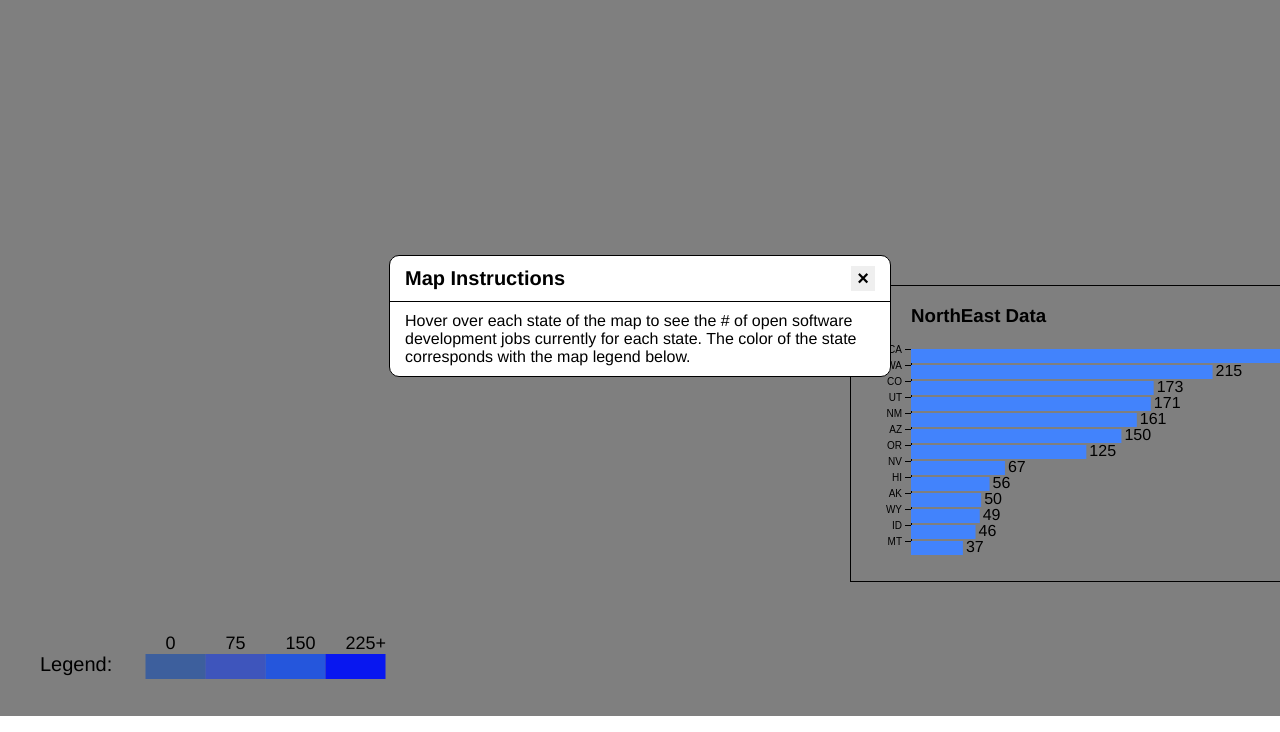
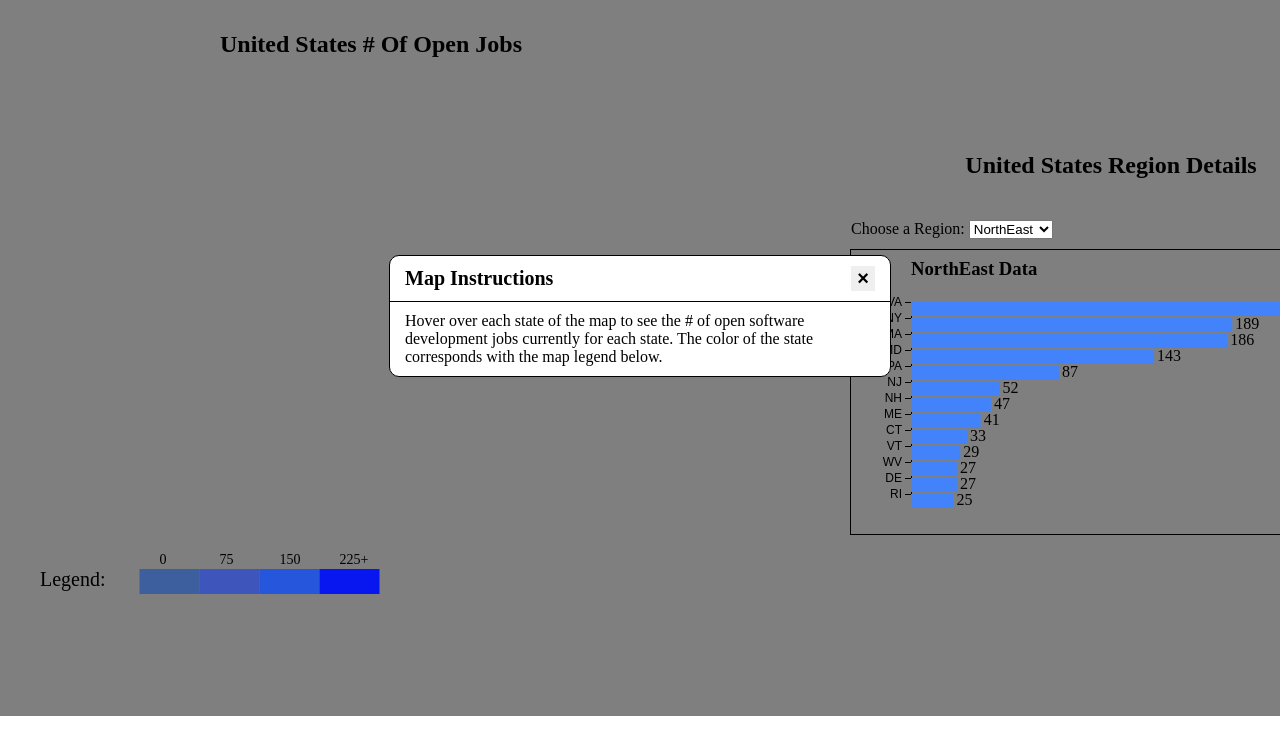
Before and after one commit to apgupta3091/Javascript-Project, a website with bundled scripts: page index.html in a window 1280 px wide. Shown: the part 84-816 px from the top of the page. Built offline with nearby package versions, Linux system fonts and the light colour scheme; no server answers; a web font is replaced by a local one.

Commit message:
finish project

```diff
--- a/index.html
+++ b/index.html
@@ -6,8 +6,9 @@
     <meta name="viewport" content="width=device-width, initial-scale=1.0">
     <script src="https://d3js.org/d3.v3.min.js" charset="utf-8"></script>
     <script src="https://cdnjs.cloudflare.com/ajax/libs/d3/5.15.0/d3.min.js"></script>
+    <script src="./dist/main.js"></script>
     <link rel="stylesheet" href="./dist/main.css" />
-    <script src="./dist/main.js"></script>
+    <link href="https://fonts.googleapis.com/css?family=Volkhov:400,700&display=swap" rel="stylesheet">
 
     <title>Software Development Jobs</title>
 </head>
@@ -26,13 +27,32 @@
 
         <h1>U.S. Software Development Jobs</h1>
         <div class="container">
-            <div class="map">
-                <div id="tooltip" class="hidden">
-                    <p id="value"></p>
+            <div class="map-container">
+                <div class="map-title">
+                    <h2>United States # Of Open Jobs</h2>
+                </div>
+                <div class="map">
+                    <div id="tooltip" class="hidden">
+                        <p id="value"></p>
+                    </div>
                 </div>
             </div>
-            <div id="graphic">
-                <h3>NorthEast Data</h3>
+            <div class="chart-container">
+                <div class="chart-title">
+                    <h2>United States Region Details</h2>
+                </div>
+                <div id="graphic">
+                    <form class="form" action="">
+                        <label for="region">Choose a Region:</label>
+                        <select id="region" name="region">
+                            <option class="option" value="northEast">NorthEast</option>
+                            <option class="option" value="southEast">SouthEast</option>
+                            <option class="option" value="midWest">MidWest</option>
+                            <option class="option" value="west">West</option>
+                        </select>
+                    </form>
+                    <h3 id="region-text">NorthEast Data</h3>
+                </div>
             </div>
         </div>
         <div class="legend-div">
--- a/src/index.js
+++ b/src/index.js
@@ -52,8 +52,35 @@ document.addEventListener("DOMContentLoaded", () => {
         console.log('There is a problem with your fetch operation', error);
       });
 
-    barChart(west);
+    const form = document.querySelector('.form');
+    const regionText = document.getElementById('region-text');
+    const select = document.getElementById('region');
 
+    barChart(northEast);
 
+      select.onchange = () => {
+      let value = select.value;
+      if (value === "northEast"){
+        regionText.textContent="NorthEast Region"
+        let svg = document.querySelector('.svg1');
+        svg.remove();
+        barChart(northEast);
+      } else if (value === "southEast"){
+        regionText.textContent= "SouthEast Region"
+        let svg = document.querySelector('.svg1');
+        svg.remove();
+        barChart(southEast);
+      } else if (value === "west"){
+        regionText.textContent= "West Region"
+        let svg = document.querySelector('.svg1');
+        svg.remove();
+        barChart(west);
+      } else {
+        regionText.textContent= "MidWest Region"
+        let svg = document.querySelector('.svg1');
+        svg.remove();
+        barChart(midWest);
+      }
+    }
 
 })
--- a/src/index.scss
+++ b/src/index.scss
@@ -2,7 +2,8 @@
 body {
     height: 100vh;
     width: 100vw;
-    font-family: 'Helvetica', 'Times New Roman', Times, serif
+    font-family: 'Volkhov', serif;
+    font-weight: 400;
 }
 
 h1 {
@@ -52,7 +53,7 @@ h1 {
 .legend-div {
     display: inline-block;
     margin-left: 40px;
-    margin-top: 15px;
+    margin-top: -45px;
     display: flex;
     align-items: center;
 }
@@ -179,5 +180,40 @@ h1 {
 #graphic {
     border: 1px solid black;
     margin-left: 100px;
-    margin-top: 275px;
+    margin-top: 50px;
 }
+.form{
+    margin-top: -30px;
+}
+
+.tick {
+    font-size: 12px;
+}
+
+.chart-container {
+    display: flex;
+    flex-direction: column;
+}
+
+.chart-title {
+    display: flex;
+    flex-direction: column;
+    align-items: center;
+    margin-top: 100px;
+    margin-left: 100px;
+}
+
+// .map-container {
+//     display: flex;
+//     flex: column;
+// }
+
+// .map-title {
+//     display: flex;
+//     flex-direction: column;
+// }
+
+.map-title {
+    margin-left: 220px;
+    font-weight: 400;
+}
--- a/src/scripts/chart.js
+++ b/src/scripts/chart.js
@@ -16,6 +16,7 @@ const barChart = (data) => {
         height = 500 - margin.top - margin.bottom - 250 ;
 
     let svg = d3.select("#graphic").append("svg")
+        .attr('class', 'svg1')
         .attr("width", width + margin.left + margin.right + 10)
         .attr("height", height + margin.top + margin.bottom)
         .append("g")
@@ -60,6 +61,7 @@ const barChart = (data) => {
 
     bars.append("text")
         .attr("class", "label")
+        .style('font-size', '16px')
         .attr("y", function (d) {
             return y(d.name) + y.rangeBand() / 2 + 4;
         })
--- a/src/scripts/legend.js
+++ b/src/scripts/legend.js
@@ -61,7 +61,7 @@ const legend = () =>{
                 return legendContainerAttributes.x + legendBoxAttributes.width * i + 40;
             })
             .attr('y', legendContainerAttributes.y + 50)
-            .style('font-size', 18)
+            .style('font-size', 14)
             .text((function(d, i){
                 if (i === 5){
                     return legendLabels[i] + '+';
```
Also changed, not shown: dist/main.css, dist/main.js.
